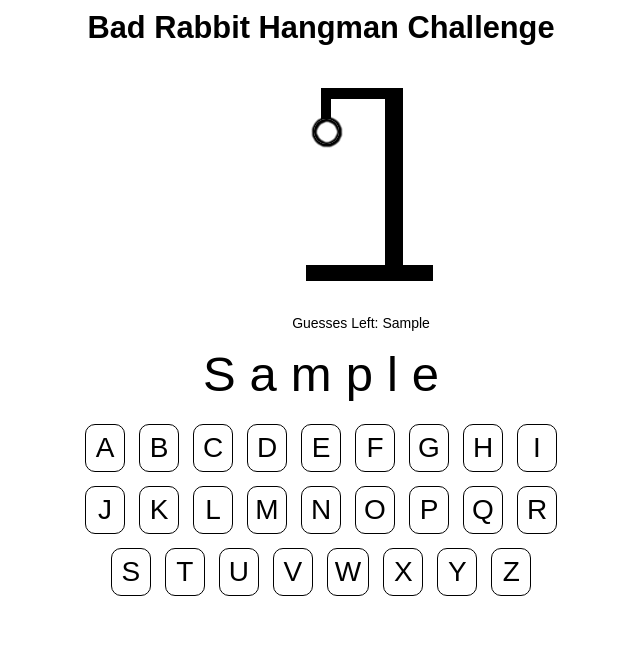
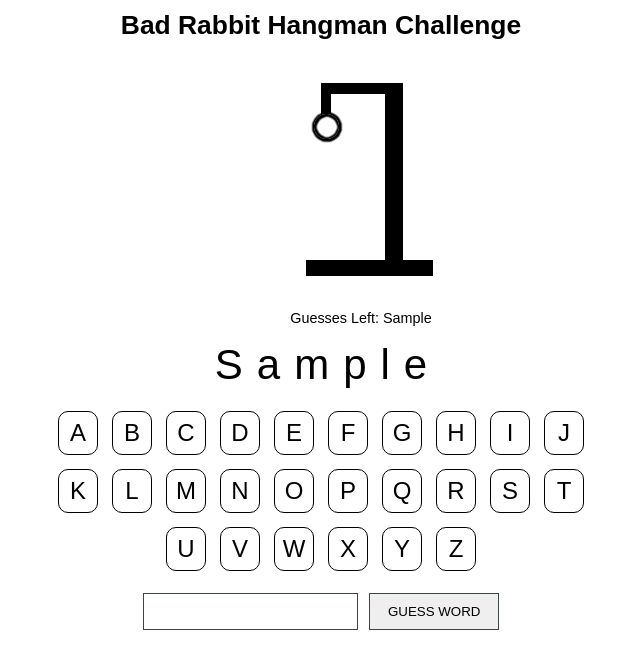
Before and after one commit to Eightycats/hangman, a PHP site: template templates/hangman.php in a window 1280 px wide. Shown: the top 669 px of the page, without its empty margins (319-959 px from the left). Run offline with PHP 8.4, Linux system fonts and the light colour scheme; the template is opened without the code that fills it: most values are stand-ins (such as "Sample title", 1, 10 or a date in 2020).

Commit message:
Refactored actions so that they all have a common base class and flow.

```diff
--- a/public/rsrc/css/styles.css
+++ b/public/rsrc/css/styles.css
@@ -6,7 +6,8 @@
 
 html {
   font-family: 'Arial', sans-serif;
-  font-size: 14px;
+  font-size: 12px;
+  background: #ffffff;
 }
 
 .container {
@@ -24,6 +25,10 @@ html {
   text-align: center;
 }
 
+.message_container {
+  text-align: center;
+}
+
 .message {
   font-size: 1.5em;
 }
@@ -37,6 +42,7 @@ html {
 }
 
 .guess_label {
+  font-size: 1.2em;
   margin-left: 80px;
 }
 
@@ -54,7 +60,7 @@ html {
 
 .letter_container {
   margin: 15px auto;
-  max-width: 500px;
+  max-width: 550px;
   text-align: center;
 }
 
@@ -110,3 +116,16 @@ html {
   width: 200px;
   text-align: center;
 }
+
+
+.guess {
+  text-align: center;
+}
+
+input {
+  margin: auto 4px;
+  padding: 10px 18px;
+  display: inline-block;
+  border: 1px solid #3c4546;
+  text-transform: uppercase;
+}
--- a/src/Action/GuessLetterAction.php
+++ b/src/Action/GuessLetterAction.php
@@ -2,12 +2,12 @@
 
 namespace App\Action;
 
-use App\Data\GameState;
 use Slim\Http\Response;
+use Slim\Http\ServerRequest;
 
 class GuessLetterAction extends RedirectAction
 {
-    protected function invoke(Response $response, $args, GameState $game_state)
+    protected function invoke(ServerRequest $request, Response $response, $args, $game_state)
     {
         return $game_state->guessLetter($args['letter']);
     }
--- a/templates/hangman.php
+++ b/templates/hangman.php
@@ -45,7 +45,7 @@
                     if ($win) {
                         echo "YOU WIN!";
                     } else if ($lose) {
-                        echo "Sorry, You Lose.";
+                        echo "Sorry. You Lose.";
                     }
                 }
             ?>
@@ -97,6 +97,15 @@
                         echo "</span>";
                     }
                 }
+
+                if (!$game_exists || $game_state->hasPreviousState()) {
+                    $back = "/display/" . $game_state->getPreviousStateKey();
+            ?>
+                    <span class="letter_box">
+                        <a href="<?php echo $back; ?>" class="btn letter undo">Undo</a>
+                    </div>
+            <?php
+                }
             ?>
         </div>
     <?php
@@ -109,6 +118,20 @@
             </div>
     <?php
         }
+
+        if ($game_exists && !$game_over) {
+            $guess_uri = "/guess_word/$key";
+    ?>
+
+        <form action="<?php echo $guess_uri; ?>" method="POST">
+            <div class="guess">
+                <input id="guess" class="input">
+                <input type="submit" class="btn" value="Guess Word">
+            </div>
+        </form>
+
+    <?php
+        }
     ?>
 
     </div>
```
Also changed, not shown: public/cache.txt (deleted, +0 -1 lines), src/Action/DisplayAction.php (deleted, +0 -21 lines), src/Action/GameStateAction.php (+39 -0 lines), src/Action/GameViewAction.php (+3 -23 lines), src/Action/GuessWordAction.php (+4 -3 lines), src/Action/NewGameAction.php (+4 -7 lines), src/Action/RedirectAction.php (+2 -27 lines), src/Data/GameState.php (+4 -5 lines).
